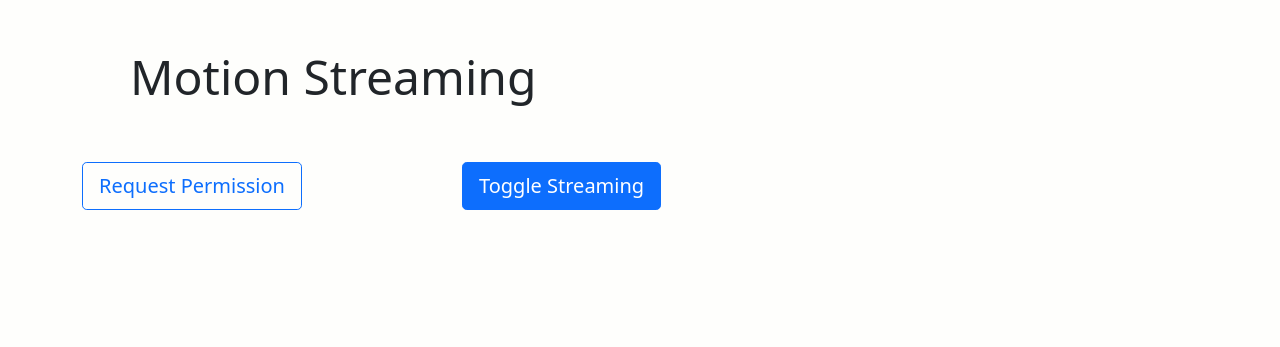
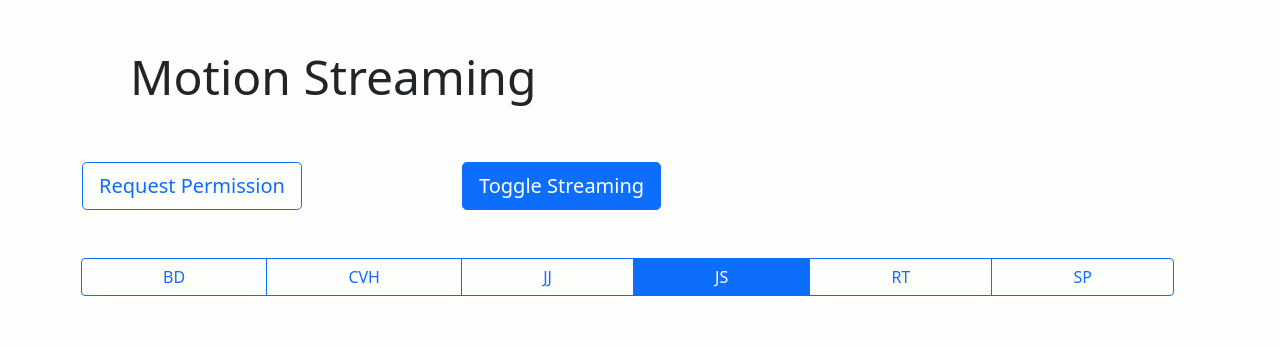
Before and after one commit to cloudfright/motion-sensor-streaming, a plain HTML site: page index.html in a window 1280 px wide. Drawn offline with nearby package versions, Linux system fonts and the light colour scheme.

Commit message:
Add person selector

```diff
--- a/index.html
+++ b/index.html
@@ -8,8 +8,6 @@
 </head>
 
 <body style="background-color:#fefefc">
-
-
 
   <div class="container">
     <div class="row p-5">
@@ -29,6 +27,31 @@
 
       </div>
     </div>
+    <div class="row py-5">
+
+      <div class="btn-group" role="group" aria-label="Person select buttons">
+
+        <input type="radio" class="btn-check" name="btnradio" id="btnradio1" autocomplete="off" data-person="bd" onchange="selectPerson(this)">
+        <label class="btn btn-outline-primary" for="btnradio1">BD</label>
+
+        <input type="radio" class="btn-check" name="btnradio" id="btnradio2" autocomplete="off" data-person="cvh" onchange="selectPerson(this)">
+        <label class="btn btn-outline-primary" for="btnradio2">CVH</label>
+
+        <input type="radio" class="btn-check" name="btnradio" id="btnradio3" autocomplete="off" data-person="jj" onchange="selectPerson(this)">
+        <label class="btn btn-outline-primary" for="btnradio3">JJ</label>
+
+        <input type="radio" class="btn-check" name="btnradio" id="btnradio4" autocomplete="off" checked data-person="js" onchange="selectPerson(this)">
+        <label class="btn btn-outline-primary" for="btnradio4">JS</label>
+
+        <input type="radio" class="btn-check" name="btnradio" id="btnradio5" autocomplete="off" data-person="rt" onchange="selectPerson(this)">
+        <label class="btn btn-outline-primary" for="btnradio5">RT</label>
+
+        <input type="radio" class="btn-check" name="btnradio" id="btnradio6" autocomplete="off" data-person="sp" onchange="selectPerson(this)">
+        <label class="btn btn-outline-primary" for="btnradio6">SP</label>
+
+      </div>
+    </div>
+
   </div>
 
 
@@ -36,6 +59,7 @@
   <script>
 
     let isStreaming = false;
+    let person = "js";
 
     function requestPermission() {
       if (typeof DeviceMotionEvent.requestPermission === 'function') {
@@ -93,7 +117,7 @@
             'Content-Type': 'application/json'
           },
           body: JSON.stringify({
-            partitionKey: "bd",
+            partitionKey: person,
             rowKey: Date.now(),
             ax: event.acceleration.x,
             ay: event.acceleration.y,
@@ -113,6 +137,12 @@
     // https://docs.microsoft.com/en-us/azure/static-web-apps/add-api?tabs=vanilla-javascript
     // https://docs.microsoft.com/en-us/rest/api/storageservices/designing-a-scalable-partitioning-strategy-for-azure-table-storage
     // https://trekhleb.dev/blog/2021/gyro-web/
+
+
+    function selectPerson(button) {
+      person = button.getAttribute("data-person");
+    }
+
   </script>
 
 <script src="https://cdn.jsdelivr.net/npm/bootstrap@5.0.2/dist/js/bootstrap.bundle.min.js"
```
